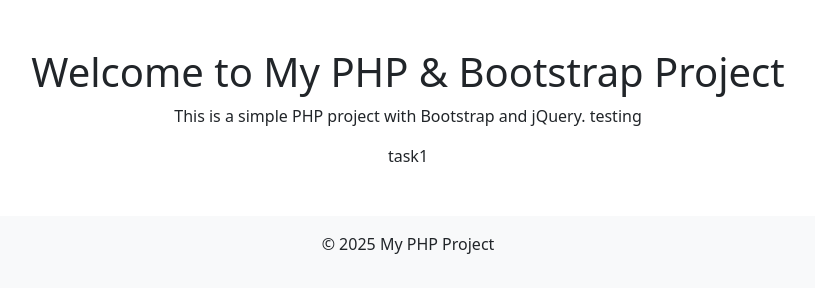
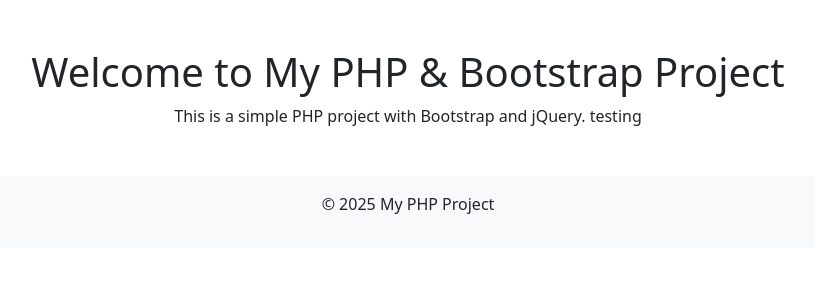
Before and after one commit to SaiHtetAungKo/qau_app, a PHP site: page / in a window 1280 px wide. Shown: the part 56-356 px from the top of the page, without its empty margins (232-1047 px from the left). Run offline with PHP 8.4, Linux system fonts and the light colour scheme.

Commit message:
Revert "fix:fix task1"
This reverts commit 2e3418fa50779504ee38d490e0c10d2c8ca8c8e1.

```diff
--- a/index.php
+++ b/index.php
@@ -2,7 +2,6 @@
 <div class="container">
     <h1 class="text-center mt-5">Welcome to My PHP & Bootstrap Project</h1>
     <p class="text-center">This is a simple PHP project with Bootstrap and jQuery. testing</p>
-    <p class="text-center">task1</p>
 </div>
 <?php include 'includes/footer.php'; ?>
 
```
